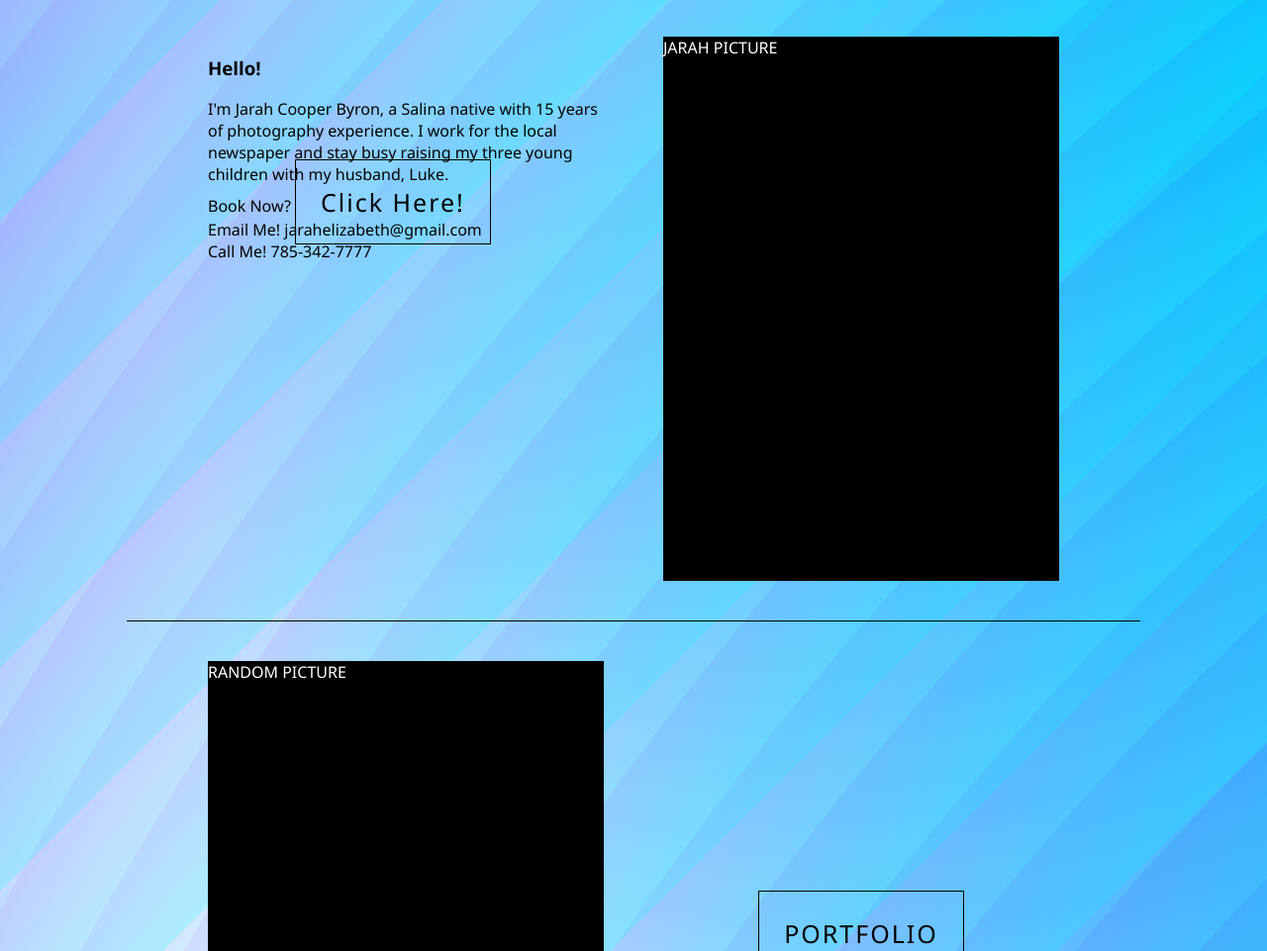
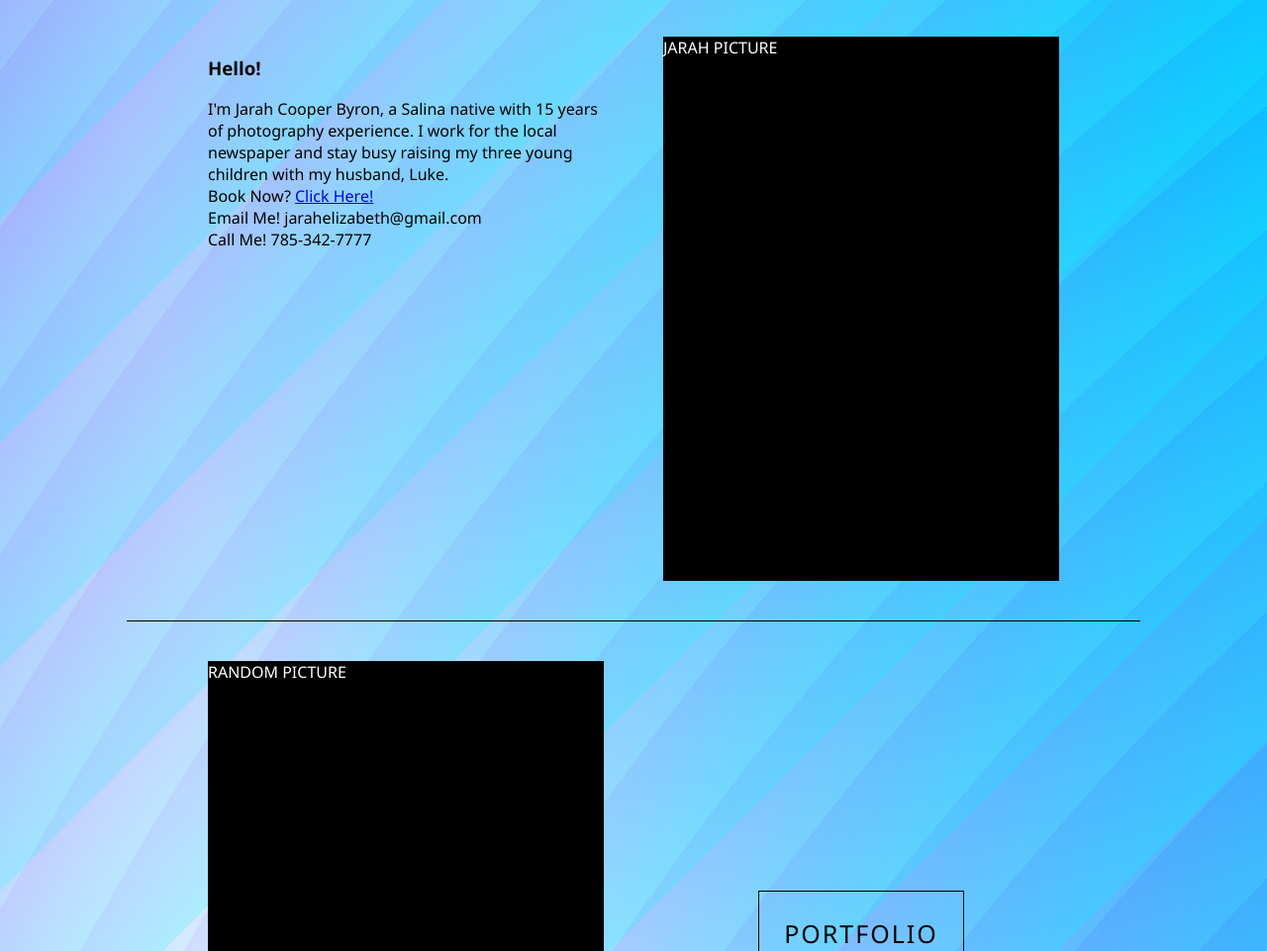
Before and after one commit to Viserest/jaha, a website: page static/index.html in a window 1280 px wide. Shown: the part 821-1782 px from the top of the page at 99% size. Drawn offline with Linux system fonts and the light colour scheme; a web font is replaced by a local one.

Commit message:
Updated home page

```diff
--- a/static/index.html
+++ b/static/index.html
@@ -22,7 +22,7 @@
                 <div>
                     <h3>Hello!</h3>
                     <p>I'm Jarah Cooper Byron, a Salina native with 15 years of photography experience. I work for the local newspaper and stay busy raising my three young children with my husband, Luke.</p>
-                    <p>Book Now? <a href="/book-now">Click Here!</a></p>
+                    <p>Book Now? <a class="exempt" href="/book-now">Click Here!</a></p>
                     <p>Email Me! jarahelizabeth@gmail.com</p>
                     <p>Call Me! 785-342-7777</p>
                 </div>
--- a/static/styles.css
+++ b/static/styles.css
@@ -68,11 +68,7 @@ p {
     width: auto;
 }
 
-.xofoan a:hover {
-    color: white;
-}
-
-.pcmsbq a {
+.xofoan a:not(.exempt) {
     font-size: 25px;
     text-decoration: none;
     letter-spacing: 2px;
@@ -81,6 +77,10 @@ p {
     padding: 25px;
     border: 1px solid black;
     transition-duration: .4s;
+}
+
+.xofoan a:hover {
+    color: white;
 }
 
 .pcmsbq {
```
